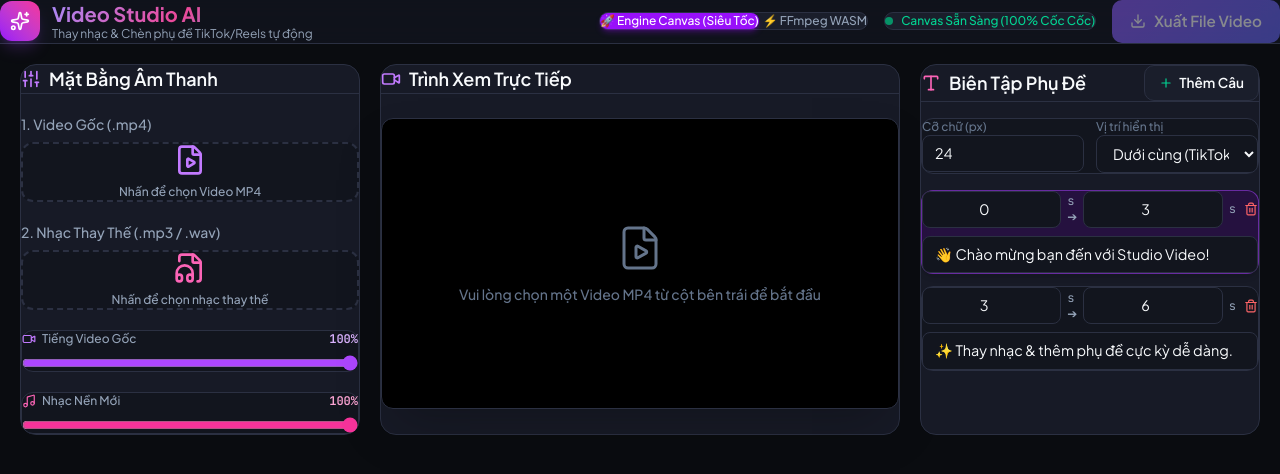
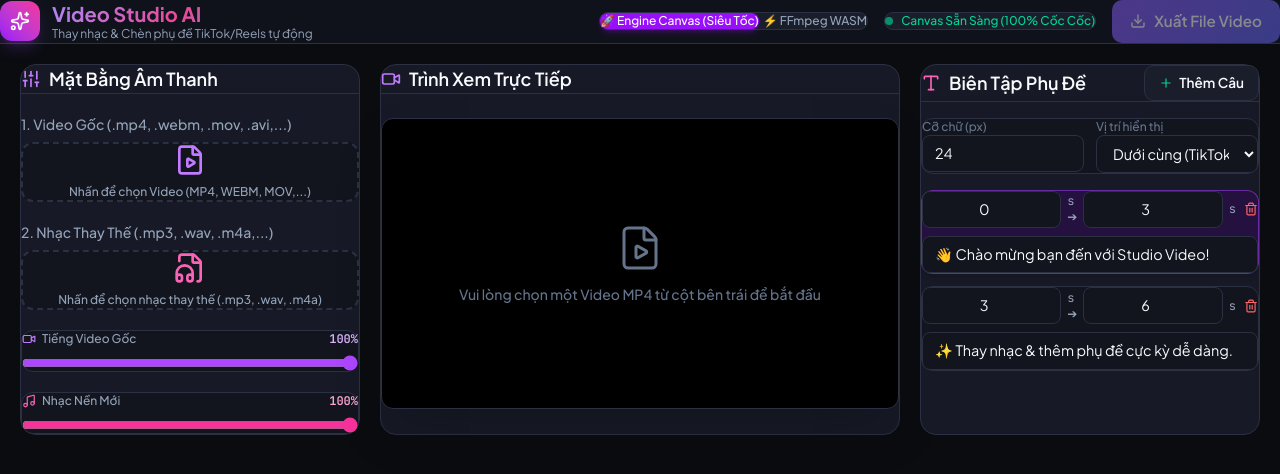
Before and after one commit to Ngoc-MinhLe/video-studio-ai, a React (Vite) app: page / in a window 1280 px wide. Shown: the top 474 px of the page. Built offline with nearby package versions, Linux system fonts and the light colour scheme.

Commit message:
Fix: them canvas1

```diff
--- a/src/App.jsx
+++ b/src/App.jsx
@@ -386,28 +386,28 @@ export default function App() {
           {/* Upload Video Gốc */}
           <div className="flex flex-col gap-2">
             <div className="flex items-center justify-between text-sm font-medium text-[#94a3b8]">
-              <span>1. Video Gốc (.mp4)</span>
+              <span>1. Video Gốc (.mp4, .webm, .mov, .avi,...)</span>
               {videoFile && <CheckCircle2 className="w-4 h-4 text-emerald-400" />}
             </div>
             <label className="border-2 border-dashed border-[#2b3042] hover:border-purple-500/50 rounded-xl p-4 flex flex-col items-center gap-2 cursor-pointer transition-colors bg-[#12151e]">
               <FileVideo className="w-8 h-8 text-purple-400" />
               <span className="text-xs text-[#94a3b8] text-center font-medium">
-                {videoFile ? videoFile.name : 'Nhấn để chọn Video MP4'}
+                {videoFile ? videoFile.name : 'Nhấn để chọn Video (MP4, WEBM, MOV,...)'}
               </span>
-              <input type="file" accept="video/mp4,video/*" onChange={handleVideoUpload} className="hidden" />
+              <input type="file" accept="video/*" onChange={handleVideoUpload} className="hidden" />
             </label>
           </div>
 
           {/* Upload Nhạc Nền Mới */}
           <div className="flex flex-col gap-2">
             <div className="flex items-center justify-between text-sm font-medium text-[#94a3b8]">
-              <span>2. Nhạc Thay Thế (.mp3 / .wav)</span>
+              <span>2. Nhạc Thay Thế (.mp3, .wav, .m4a,...)</span>
               {audioFile && <CheckCircle2 className="w-4 h-4 text-emerald-400" />}
             </div>
             <label className="border-2 border-dashed border-[#2b3042] hover:border-pink-500/50 rounded-xl p-4 flex flex-col items-center gap-2 cursor-pointer transition-colors bg-[#12151e]">
               <FileAudio className="w-8 h-8 text-pink-400" />
               <span className="text-xs text-[#94a3b8] text-center font-medium">
-                {audioName ? audioName : 'Nhấn để chọn nhạc thay thế'}
+                {audioName ? audioName : 'Nhấn để chọn nhạc thay thế (.mp3, .wav, .m4a)'}
               </span>
               <input type="file" accept="audio/*" onChange={handleAudioUpload} className="hidden" />
             </label>
```
